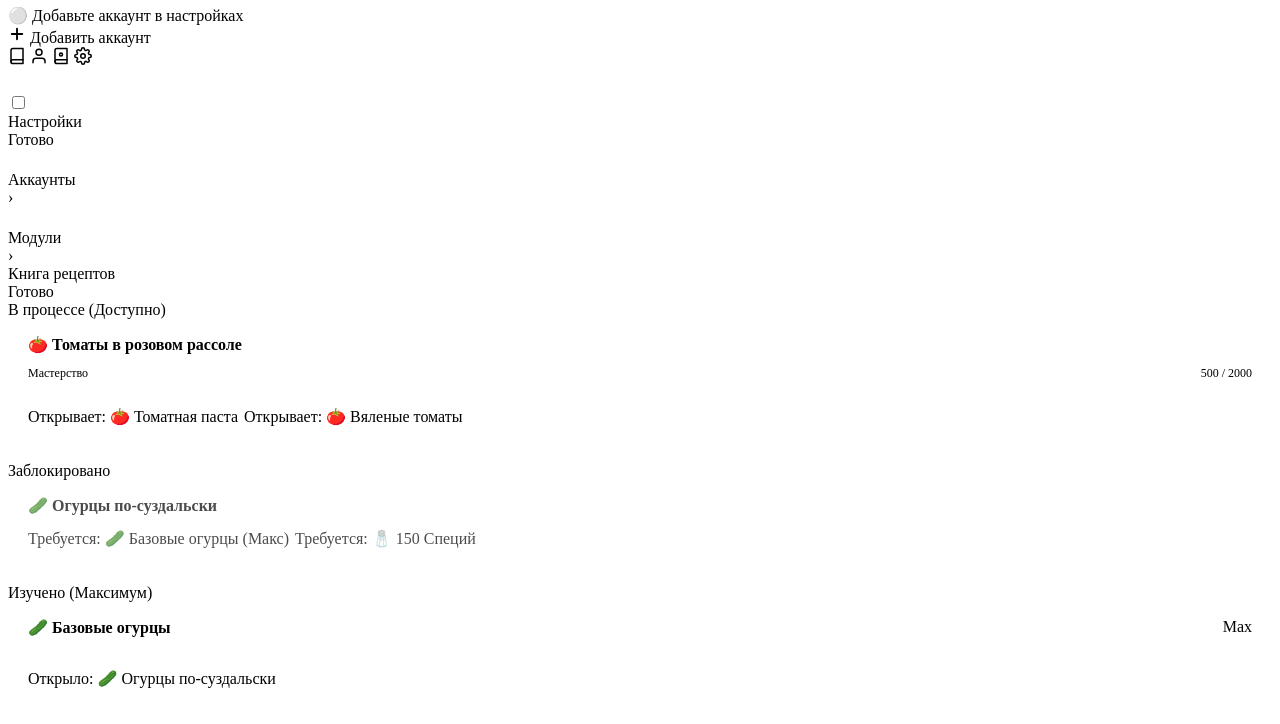
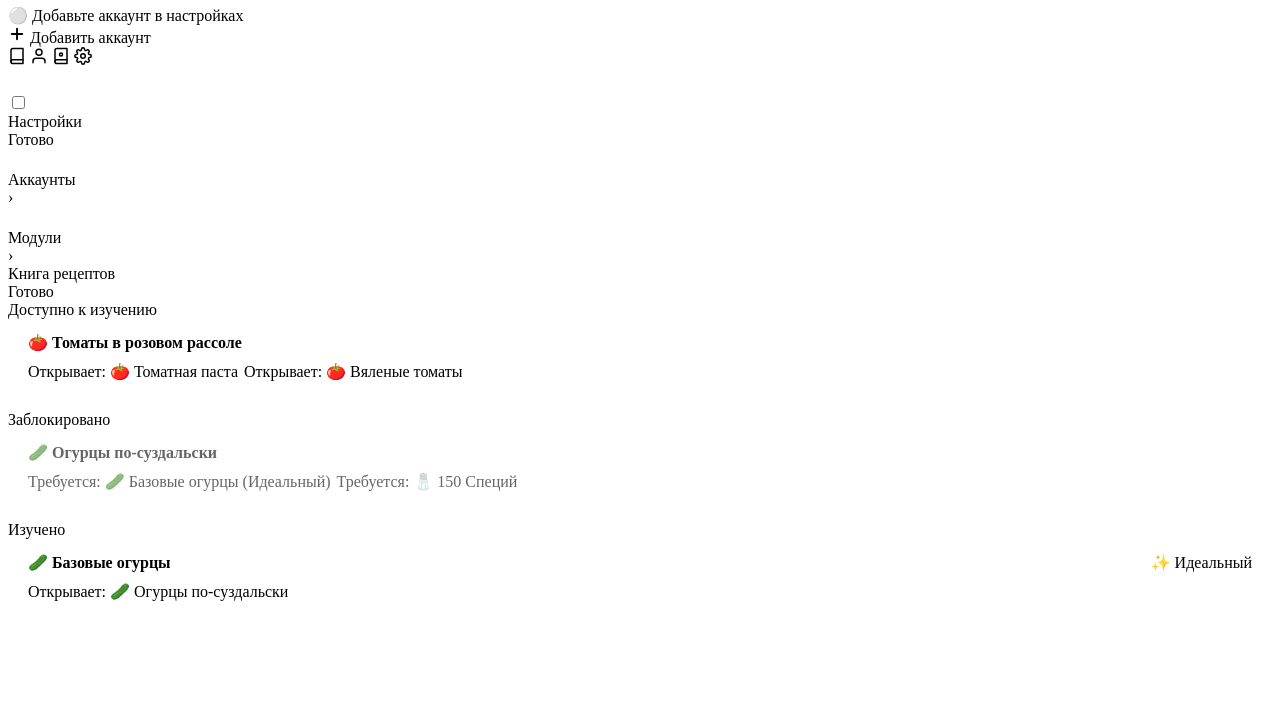
Before and after one commit to ZakharchenkoNikita/kolhoz-bot, a website with bundled scripts: page public/index.html in a window 1280 px wide. Shown: the part 101-825 px from the top of the page. After the commit the page ends 800 px from the top, so only its background shows below. Built offline with nearby package versions, Linux system fonts and the light colour scheme; files whose address does not match are found by name; a web font is replaced by a local one.

Commit message:
book v1.1 Mockup

```diff
--- a/public/index.html
+++ b/public/index.html
@@ -135,24 +135,14 @@
         </div>
 <div class="kb-modal-body" id="recipes-modal-body">
 
-            <div class="kb-ios-group-title">В процессе (Доступно)</div>
+            <div class="kb-ios-group-title">Доступно к изучению</div>
 
-            <div class="kb-ios-card" style="padding: 16px 20px; display: flex; flex-direction: column; gap: 12px; margin-bottom: 20px;">
+            <div class="kb-ios-card" style="padding: 14px 20px; display: flex; flex-direction: column; gap: 10px; margin-bottom: 16px;">
                 <div style="display: flex; justify-content: space-between; align-items: center;">
                     <div style="font-size: 16px; font-weight: 600;">🍅 Томаты в розовом рассоле</div>
                 </div>
 
-                <div style="display: flex; flex-direction: column; gap: 6px;">
-                    <div style="display: flex; justify-content: space-between; font-size: 12px; color: var(--text-muted); font-weight: 500;">
-                        <span>Мастерство</span>
-                        <span>500 / 2000</span>
-                    </div>
-                    <div class="progress-track" style="height: 6px; background: rgba(255,255,255,0.08);">
-                        <div class="progress-fill" style="width: 25%; background: var(--apple-blue);"></div>
-                    </div>
-                </div>
-
-                <div style="display: flex; flex-wrap: wrap; gap: 6px; margin-top: 2px;">
+                <div style="display: flex; flex-wrap: wrap; gap: 6px;">
                     <div class="recipe-tag recipe-tag-unlocks">Открывает: 🍅 Томатная паста</div>
                     <div class="recipe-tag recipe-tag-unlocks">Открывает: 🍅 Вяленые томаты</div>
                 </div>
@@ -160,34 +150,28 @@
 
             <div class="kb-ios-group-title">Заблокировано</div>
 
-            <div class="kb-ios-card" style="padding: 16px 20px; display: flex; flex-direction: column; gap: 12px; margin-bottom: 20px; opacity: 0.7;">
+            <div class="kb-ios-card" style="padding: 14px 20px; display: flex; flex-direction: column; gap: 10px; margin-bottom: 16px; opacity: 0.6;">
                 <div style="display: flex; justify-content: space-between; align-items: center;">
                     <div style="font-size: 16px; font-weight: 600; color: var(--text-muted);">🥒 Огурцы по-суздальски</div>
                     <svg width="16" height="16" viewBox="0 0 24 24" fill="none" stroke="var(--text-muted)" stroke-width="2"><rect x="3" y="11" width="18" height="11" rx="2" ry="2"></rect><path d="M7 11V7a5 5 0 0 1 10 0v4"></path></svg>
                 </div>
 
-                <div style="display: flex; flex-wrap: wrap; gap: 6px; margin-top: 2px;">
-                    <div class="recipe-tag recipe-tag-req">Требуется: 🥒 Базовые огурцы (Макс)</div>
+                <div style="display: flex; flex-wrap: wrap; gap: 6px;">
+                    <div class="recipe-tag recipe-tag-req">Требуется: 🥒 Базовые огурцы (Идеальный)</div>
                     <div class="recipe-tag recipe-tag-req">Требуется: 🧂 150 Специй</div>
                 </div>
             </div>
 
-            <div class="kb-ios-group-title">Изучено (Максимум)</div>
+            <div class="kb-ios-group-title">Изучено</div>
 
-            <div class="kb-ios-card" style="padding: 16px 20px; display: flex; flex-direction: column; gap: 12px; margin-bottom: 20px;">
+            <div class="kb-ios-card" style="padding: 14px 20px; display: flex; flex-direction: column; gap: 10px; margin-bottom: 16px;">
                 <div style="display: flex; justify-content: space-between; align-items: center;">
                     <div style="font-size: 16px; font-weight: 600;">🥒 Базовые огурцы</div>
-                    <div class="recipe-tag recipe-tag-max">Max</div>
+                    <div class="recipe-tag recipe-tag-max">✨ Идеальный</div>
                 </div>
 
-                <div style="display: flex; flex-direction: column; gap: 6px;">
-                    <div class="progress-track" style="height: 6px; background: rgba(255,255,255,0.08);">
-                        <div class="progress-fill" style="width: 100%; background: var(--apple-green);"></div>
-                    </div>
-                </div>
-
-                <div style="display: flex; flex-wrap: wrap; gap: 6px; margin-top: 2px;">
-                    <div class="recipe-tag recipe-tag-unlocks">Открыло: 🥒 Огурцы по-суздальски</div>
+                <div style="display: flex; flex-wrap: wrap; gap: 6px;">
+                    <div class="recipe-tag recipe-tag-unlocks">Открывает: 🥒 Огурцы по-суздальски</div>
                 </div>
             </div>
 
```
